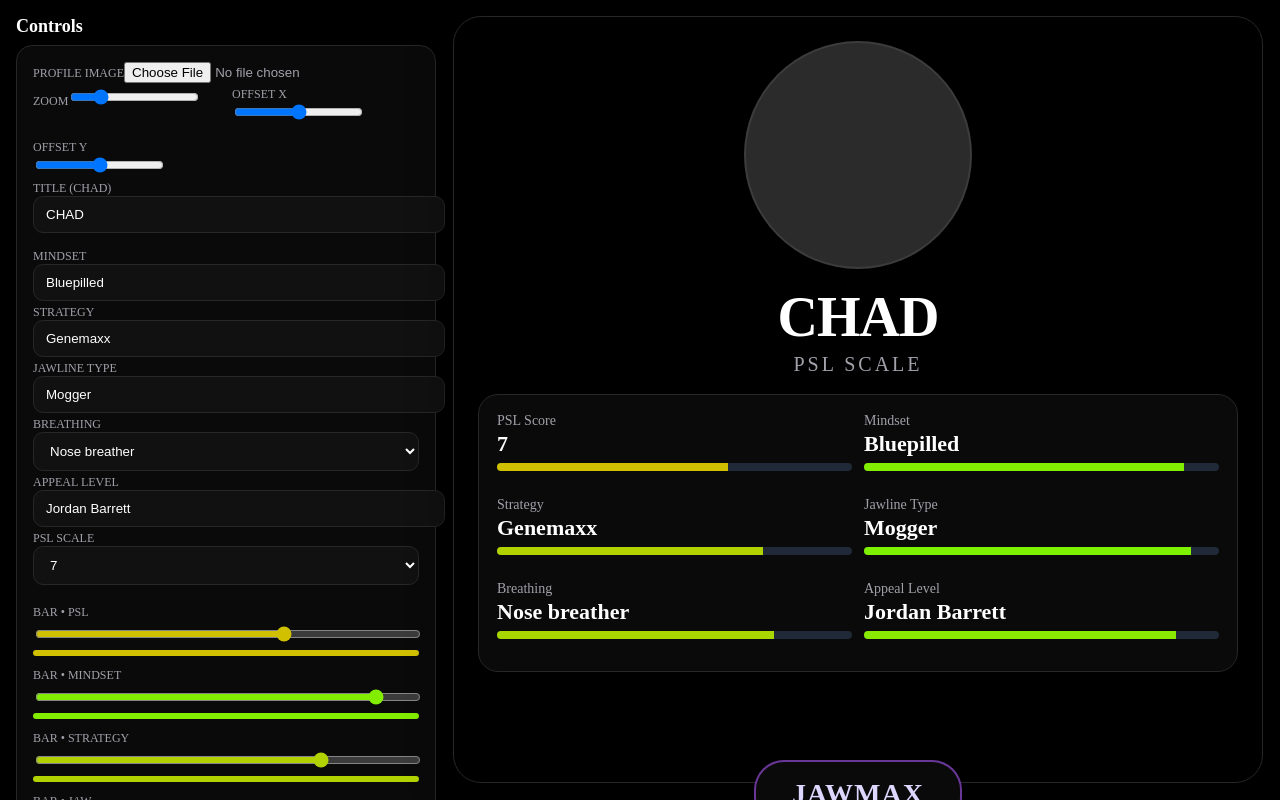
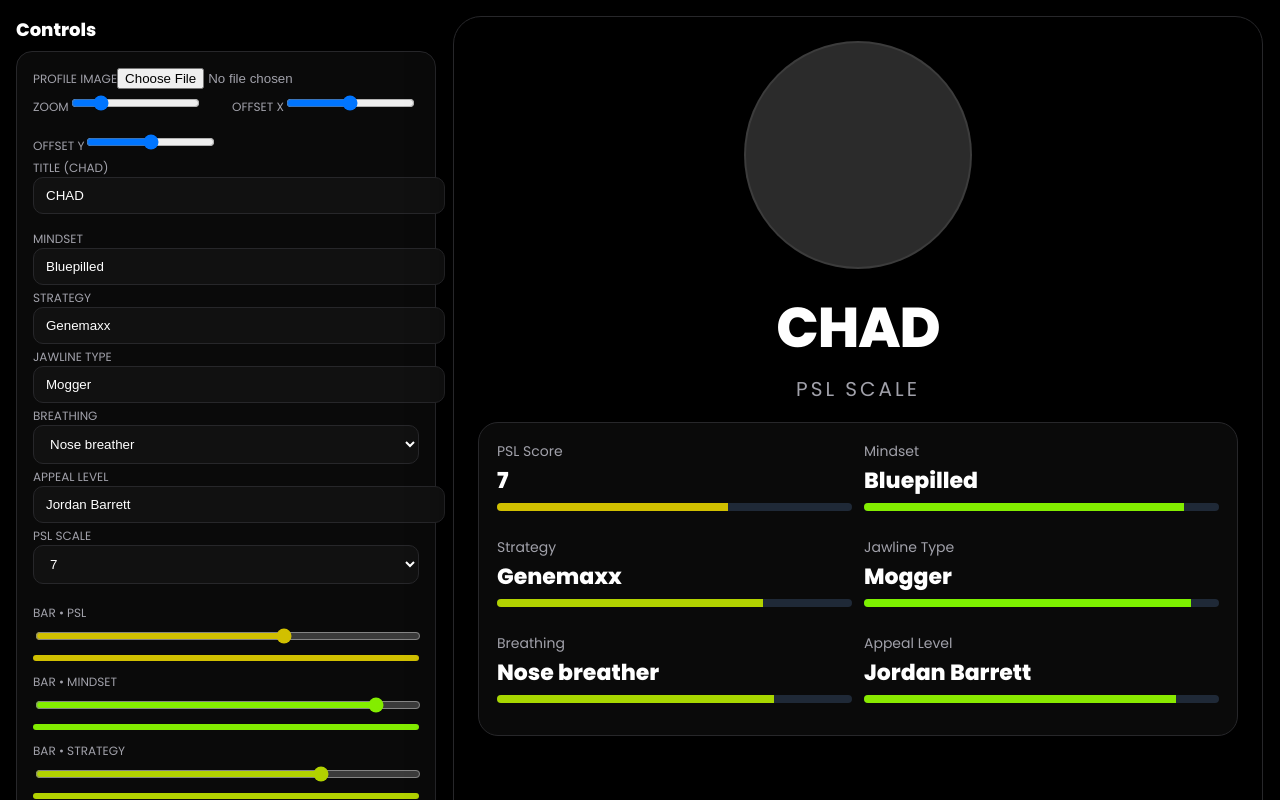
Before and after one commit to ismaeel200606-star/jmax, a React (Vite) app in the folder jmax-vercel/: page / in a window 1280 px wide. Shown: the top 800 px of the page. Built offline with nearby package versions, Linux system fonts and the light colour scheme.

Commit message:
Update App.jsx

```diff
--- a/jmax-vercel/src/App.jsx
+++ b/jmax-vercel/src/App.jsx
@@ -181,7 +181,17 @@ function InfoBlock({ label, value, bar }) {
 }
 
 const styles = {
-  page: { minHeight: "100vh", background: "#000", color: "#fff", display: "grid", gridTemplateColumns: "420px 1fr", gap: 16, padding: 16 },
+  page: {
+  minHeight: "100vh",
+  background: "#000",
+  color: "#fff",
+  display: "grid",
+  gridTemplateColumns: "420px 1fr",
+  gap: 16,
+  padding: 16,
+  fontFamily: "'Poppins', sans-serif", // 👈 add this line
+},
+
   left: {},
   right: { display: "flex", alignItems: "flex-start", justifyContent: "center" },
   h2: { margin: 0, marginBottom: 8, fontSize: 18, fontWeight: 700 },
```
